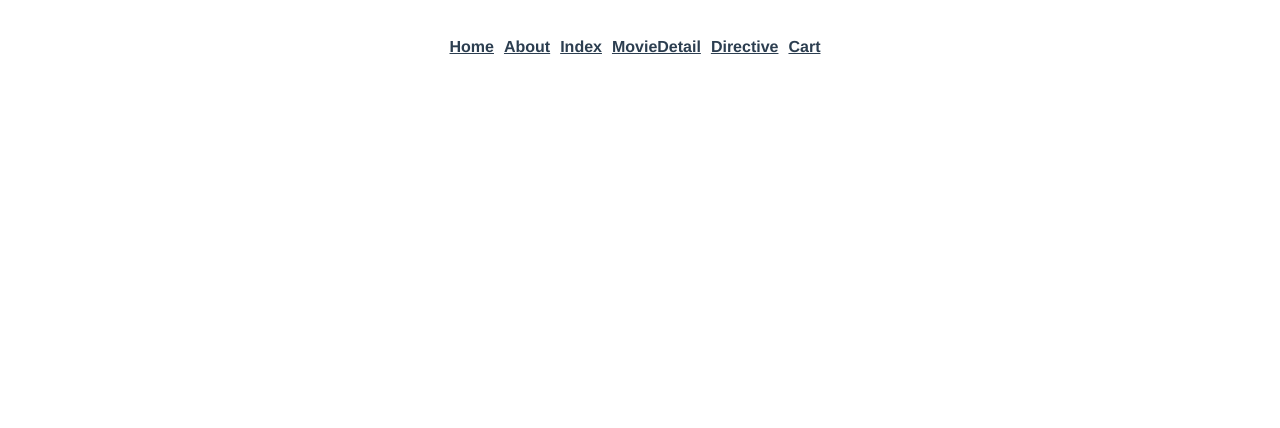
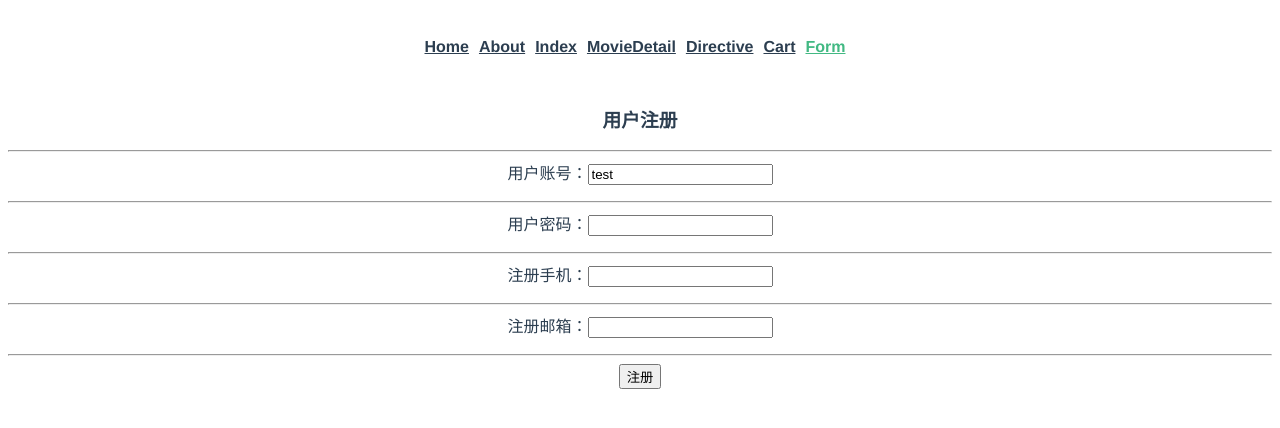
Before and after one commit to xxmliu/Vue2, a Vue app in the folder Vue2/vue-pro/: page /form in a window 1280 px wide. Shown: the top 428 px of the page. Built offline with nearby package versions, Linux system fonts and the light colour scheme.

Commit message:
v-model 双向数据绑定
Signed-off-by: liu <15686317237@163.com>

```diff
--- a/Vue2/vue-pro/src/App.vue
+++ b/Vue2/vue-pro/src/App.vue
@@ -7,6 +7,7 @@
       <router-link to="/movie/detail">MovieDetail</router-link>
       <router-link to="/directive">Directive</router-link>
       <router-link to="/cart">Cart</router-link>
+      <router-link to="/form">Form</router-link>
     </nav>
     <router-view/>
   </div>
--- a/Vue2/vue-pro/src/router/index.js
+++ b/Vue2/vue-pro/src/router/index.js
@@ -5,6 +5,9 @@ import IndexView from '../views/IndexView.vue'
 import MovieDetail from '../views/MovieDetail.vue'
 import Derctive from '../views/Directive.vue'
 import Cart from '../views/Cart.vue'
+import Form from '../views/Form.vue'
+
+
 
 
 Vue.use(VueRouter)
@@ -42,6 +45,11 @@ const routes = [
     path: '/cart',
     name: 'cart',
     component: () => import('../views/Cart.vue')
+  },
+  {
+    path: '/form',
+    name: 'form',
+    component: () => import('../views/Form.vue')
   }
 ]
 
--- /dev/null
+++ b/Vue2/vue-pro/src/views/Form.vue
@@ -0,0 +1,80 @@
+<template>
+  <div>
+    <h3>用户注册</h3>
+    <hr>
+    用户账号：<input type="text" v-model="form.username">
+    <p>{{ errorMsg.userMsg }}</p>
+    <hr>
+    用户密码：<input type="password" v-model="form.password">
+    <p>{{ errorMsg.pwdMsg }}</p>
+    <hr>
+    注册手机：<input type="text" v-model="form.phone">
+    <p>{{ errorMsg.phoneMsg }}</p>
+    <hr>
+    注册邮箱：<input type="text" v-model="form.email">
+    <p>{{ errorMsg.emailMsg }}</p>
+    <hr>
+    <button @click="btn()">注册</button>
+  </div>
+</template>
+
+<script>
+  export default {
+    data() {
+      return {
+        form:{
+          username: 'test',
+          password: '',
+          phone: '',
+          email: ''
+        },
+        errorMsg:{
+          userMsg: '',
+          pwdMsg: '',
+          phoneMsg: '',
+          emailMsg: ''
+        }
+      }
+    },
+    methods: {
+      btn(){
+        console.log(this.form);
+
+        let user = /\b[a-zA-Z0-9]{6,15}\b/
+        if(user.test(this.form.username)){
+          this.errorMsg.userMsg = ''
+        }else{
+          this.errorMsg.userMsg = '用户名格式不正确'
+        }
+
+        let pwd = /\d{6}/
+        if(pwd.test(this.form.password)){
+          this.errorMsg.pwdMsg = ''
+        }else{
+          this.errorMsg.pwdMsg = '密码格式不正确'
+        }
+
+        let reg = /^1[3-9]\d{9}$/
+        if(reg.test(this.form.phone)){
+          this.errorMsg.phoneMsg = ''
+        }else{
+          this.errorMsg.phoneMsg = '手机号格式不正确'
+        }
+
+        let ema = /^[a-zA-Z0-9._%+-]+@[a-zA-Z0-9.-]+\.[a-zA-Z]{2,}$/
+        if(ema.test(this.form.email)){
+          this.errorMsg.emailMsg = ''
+        }else{
+          this.errorMsg.emailMsg = '邮箱格式不正确'
+        }
+
+      }
+    },
+  }
+</script>
+
+<style lang="scss" scoped>
+  p{
+    color: red;
+  }
+</style>
```
Also changed, not shown: 1 other file (tests, documents, lock files or other folders).
